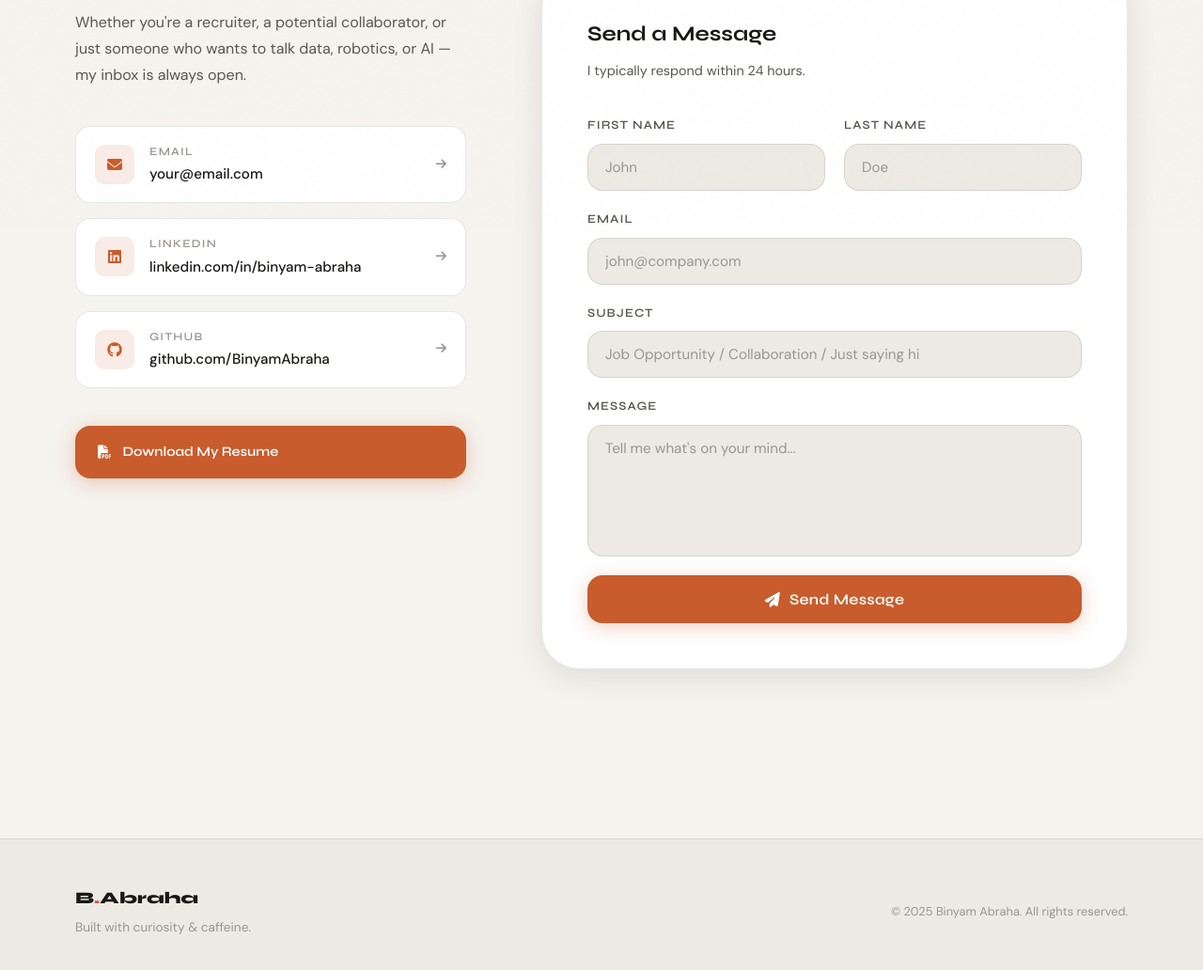
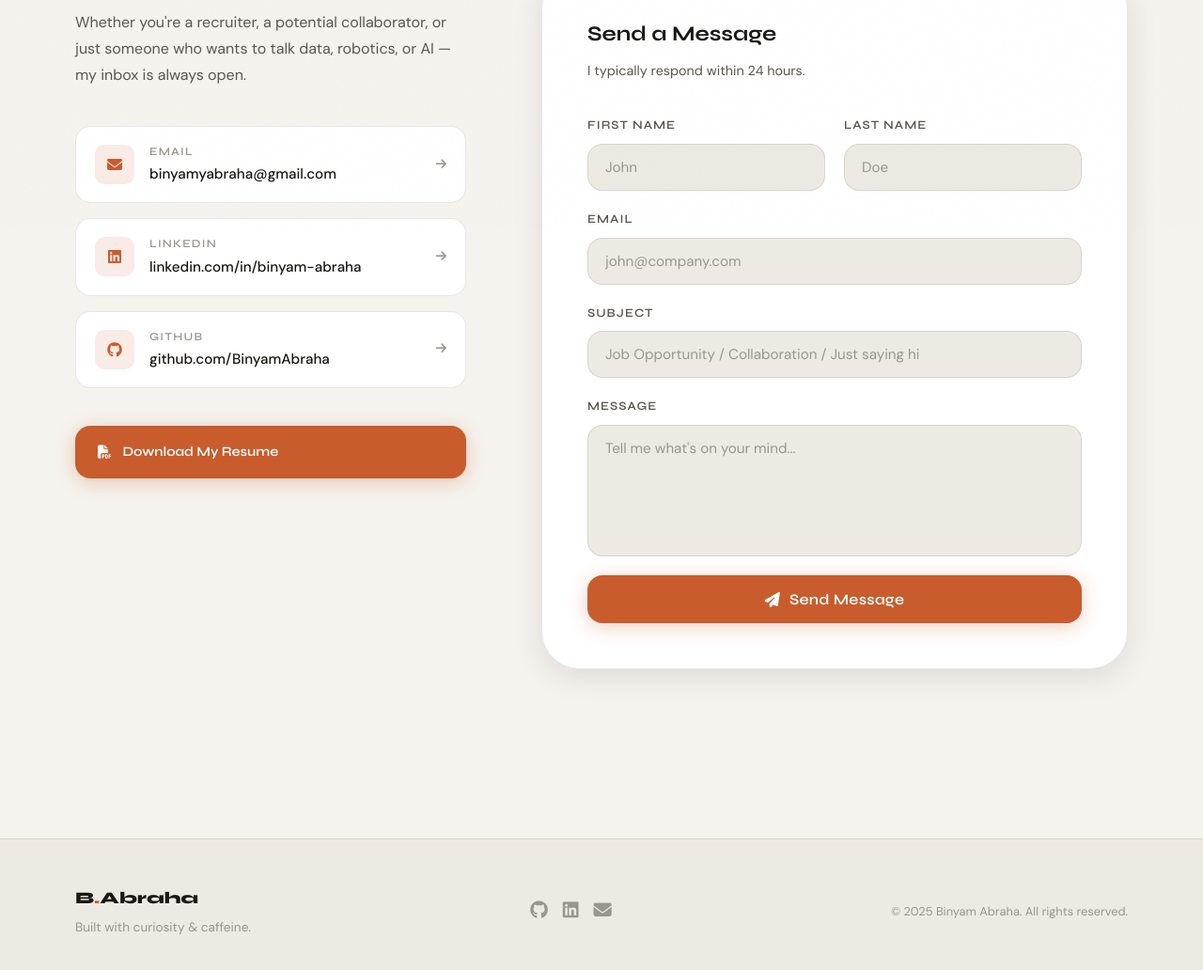
Before and after one commit to BinyamAbraha/BinyamAbraha.github.io, a plain HTML site: page contact.html in a window 1280 px wide. Shown: the part 558-1590 px from the top of the page at 94% size. Drawn offline with nearby package versions, Linux system fonts and the light colour scheme.

Commit message:
Updated links and contact info

```diff
--- a/contact.html
+++ b/contact.html
@@ -335,16 +335,16 @@
           </p>
 
           <div class="contact-links">
-            <a href="mailto:your@email.com" class="contact-link-item">
+            <a href="mailto:binyamyabraha@gmail.com" class="contact-link-item">
               <div class="contact-link-icon"><i class="fas fa-envelope"></i></div>
               <div class="contact-link-info">
                 <div class="contact-link-label">Email</div>
-                <div class="contact-link-value">your@email.com</div>
+                <div class="contact-link-value">binyamyabraha@gmail.com</div>
               </div>
               <i class="fas fa-arrow-right contact-link-arrow"></i>
             </a>
 
-            <a href="https://linkedin.com/in/" target="_blank" class="contact-link-item">
+            <a href="https://www.linkedin.com/in/binyam-abraha/" target="_blank" class="contact-link-item">
               <div class="contact-link-icon"><i class="fab fa-linkedin"></i></div>
               <div class="contact-link-info">
                 <div class="contact-link-label">LinkedIn</div>
@@ -420,6 +420,11 @@
       <div>
         <div style="font-family: var(--font-display); font-size: 1.1rem; font-weight: 800; margin-bottom: 4px;">B<span style="color: var(--accent);">.</span>Abraha</div>
         <div style="font-size: 0.85rem; color: var(--text-muted);">Built with curiosity & caffeine.</div>
+      </div>
+      <div style="display: flex; gap: 16px;">
+        <a href="https://github.com/BinyamAbraha" target="_blank" style="color: var(--text-muted); font-size: 1.2rem; transition: color var(--transition);" onmouseover="this.style.color='var(--accent)'" onmouseout="this.style.color='var(--text-muted)'"><i class="fab fa-github"></i></a>
+        <a href="https://www.linkedin.com/in/binyam-abraha/" target="_blank" style="color: var(--text-muted); font-size: 1.2rem; transition: color var(--transition);" onmouseover="this.style.color='var(--accent)'" onmouseout="this.style.color='var(--text-muted)'"><i class="fab fa-linkedin"></i></a>
+        <a href="mailto:binyamyabraha@gmail.com" style="color: var(--text-muted); font-size: 1.2rem; transition: color var(--transition);" onmouseover="this.style.color='var(--accent)'" onmouseout="this.style.color='var(--text-muted)'"><i class="fas fa-envelope"></i></a>
       </div>
       <div style="font-size: 0.8rem; color: var(--text-muted);">© 2025 Binyam Abraha. All rights reserved.</div>
     </div>
```
Also changed, not shown: index.html (+2 -2 lines), projects.html (+1 -1 lines), 1 other file.
